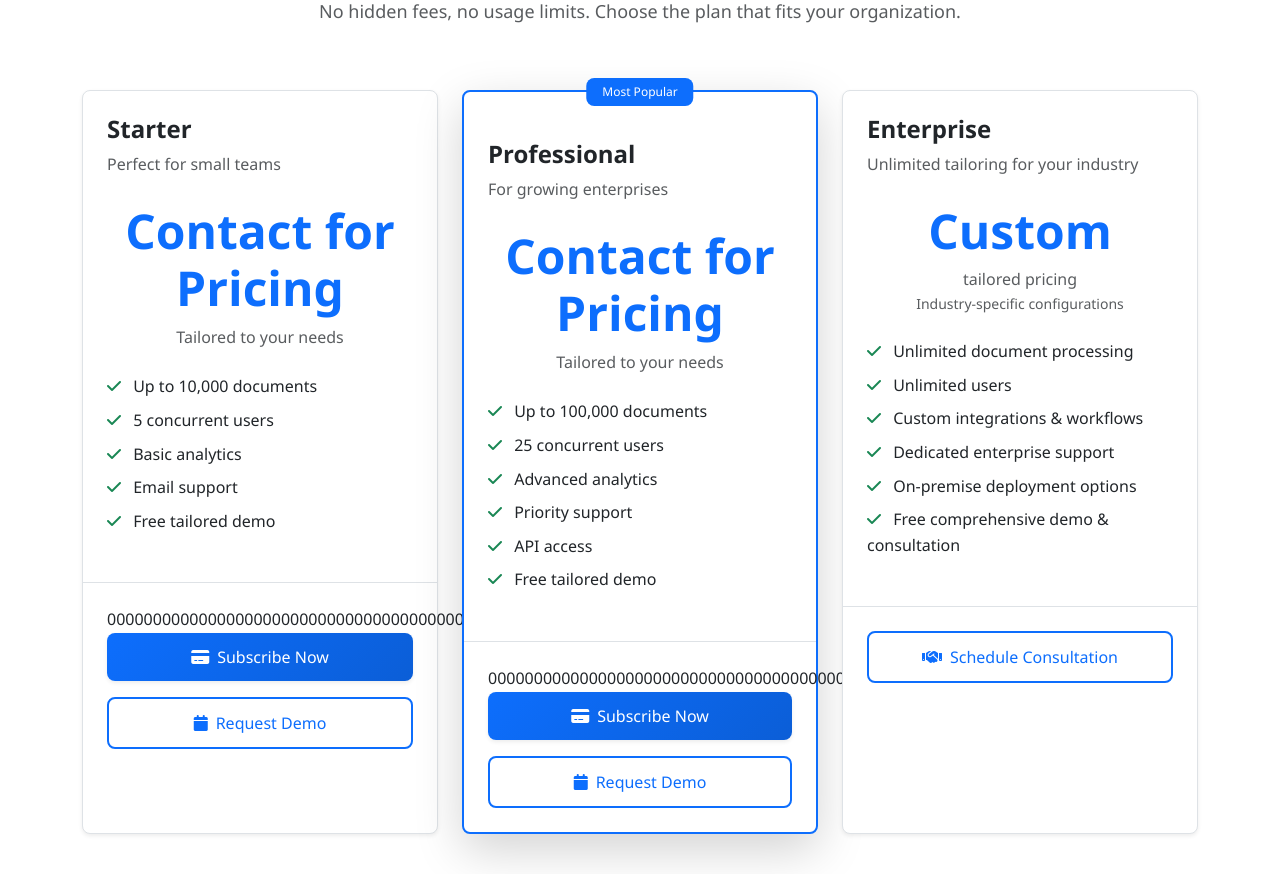
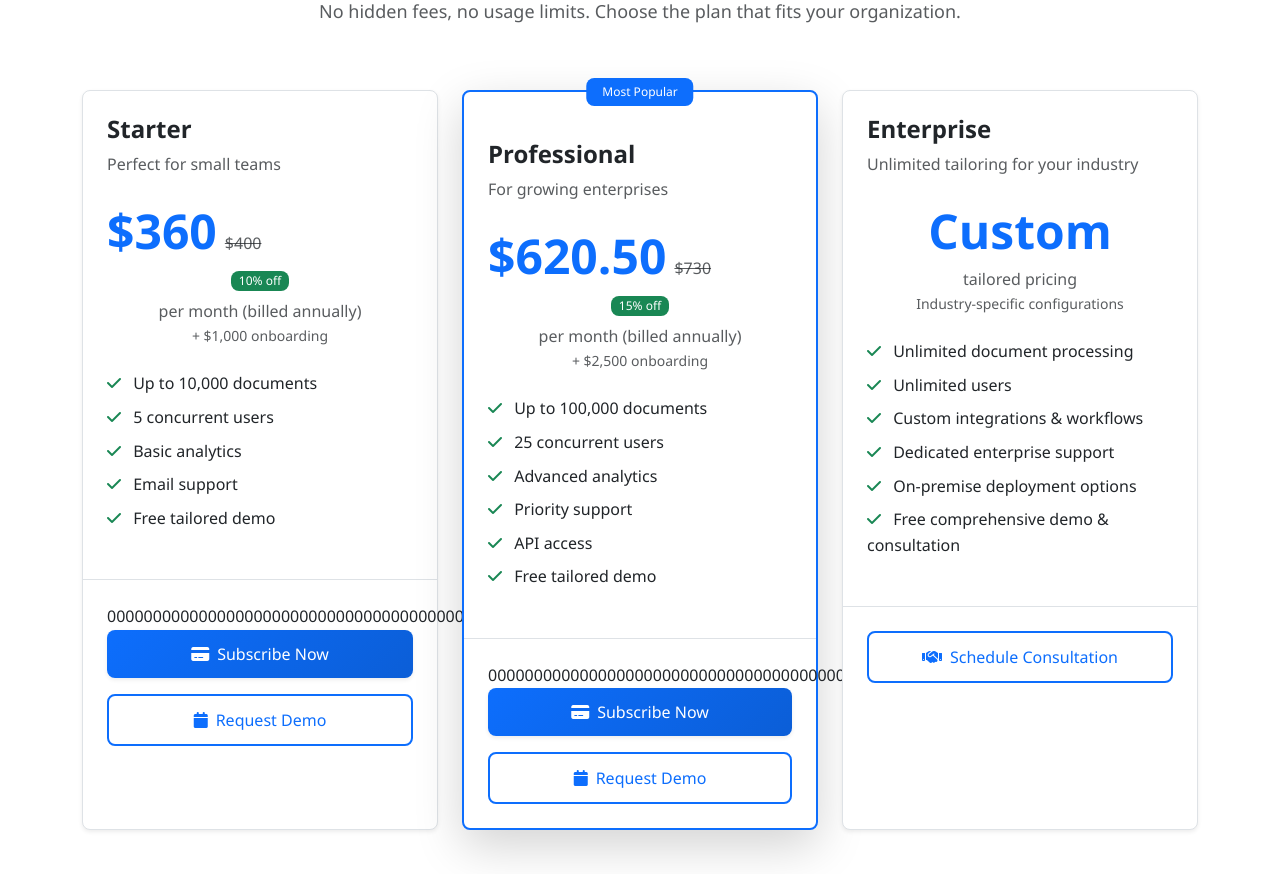
Before and after one commit to sbachatbot4u/VaultLogic-Cover-pgf, a Flask app: page /pricing in a window 1280 px wide. Shown: the part 257-1131 px from the top of the page. Run offline with Flask 3, Linux system fonts and the light colour scheme; parts of the project's set-up code (start-up, migrations or seed data) failed here and were passed over.

Commit message:
Update pricing page with new cost details and discounts
Replaces "Contact for Pricing" with specific prices, discounts, and onboarding fees in templates/pricing.html.

Replit-Commit-Author: Agent
Replit-Commit-Session-Id: 25b3a725-a76f-4c34-8278-aa2774c9b47d
Replit-Commit-Checkpoint-Type: intermediate_checkpoint
Replit-Commit-Screenshot-Url: https://storage.googleapis.com/screenshot-production-us-central1/2790078d-75f7-4d6a-9c1c-cb917364ec58/25b3a725-a76f-4c34-8278-aa2774c9b47d/kx3vuRD

```diff
--- a/templates/pricing.html
+++ b/templates/pricing.html
@@ -22,8 +22,13 @@
                     <p class="text-muted mb-4">Perfect for small teams</p>
 
                     <div class="pricing-display mb-4">
-                        <div class="display-5 fw-bold text-primary mb-2">Contact for Pricing</div>
-                        <div class="text-muted">Tailored to your needs</div>
+                        <div class="d-flex align-items-baseline mb-2">
+                            <span class="display-5 fw-bold text-primary">$360</span>
+                            <span class="text-decoration-line-through text-muted ms-2">$400</span>
+                        </div>
+                        <div class="badge bg-success mb-2">10% off</div>
+                        <div class="text-muted">per month (billed annually)</div>
+                        <div class="text-muted small">+ $1,000 onboarding</div>
                     </div>
 
                     <ul class="list-unstyled mb-4">
@@ -77,8 +82,13 @@
                     <p class="text-muted mb-4">For growing enterprises</p>
 
                     <div class="pricing-display mb-4">
-                        <div class="display-5 fw-bold text-primary mb-2">Contact for Pricing</div>
-                        <div class="text-muted">Tailored to your needs</div>
+                        <div class="d-flex align-items-baseline mb-2">
+                            <span class="display-5 fw-bold text-primary">$620.50</span>
+                            <span class="text-decoration-line-through text-muted ms-2">$730</span>
+                        </div>
+                        <div class="badge bg-success mb-2">15% off</div>
+                        <div class="text-muted">per month (billed annually)</div>
+                        <div class="text-muted small">+ $2,500 onboarding</div>
                     </div>
 
                     <ul class="list-unstyled mb-4">
```
